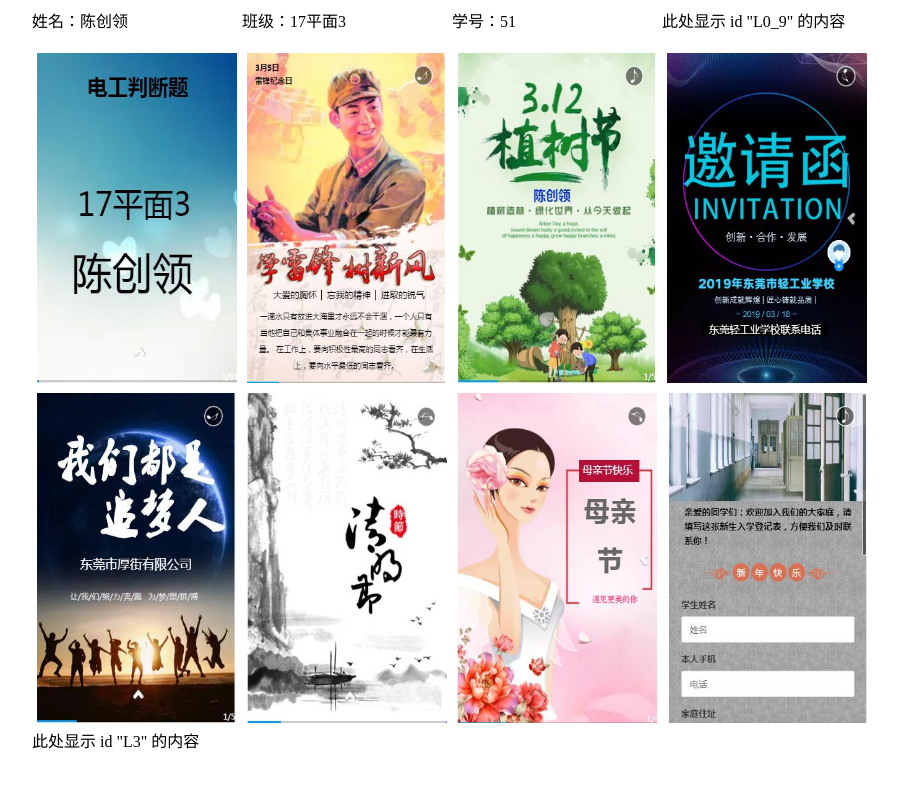
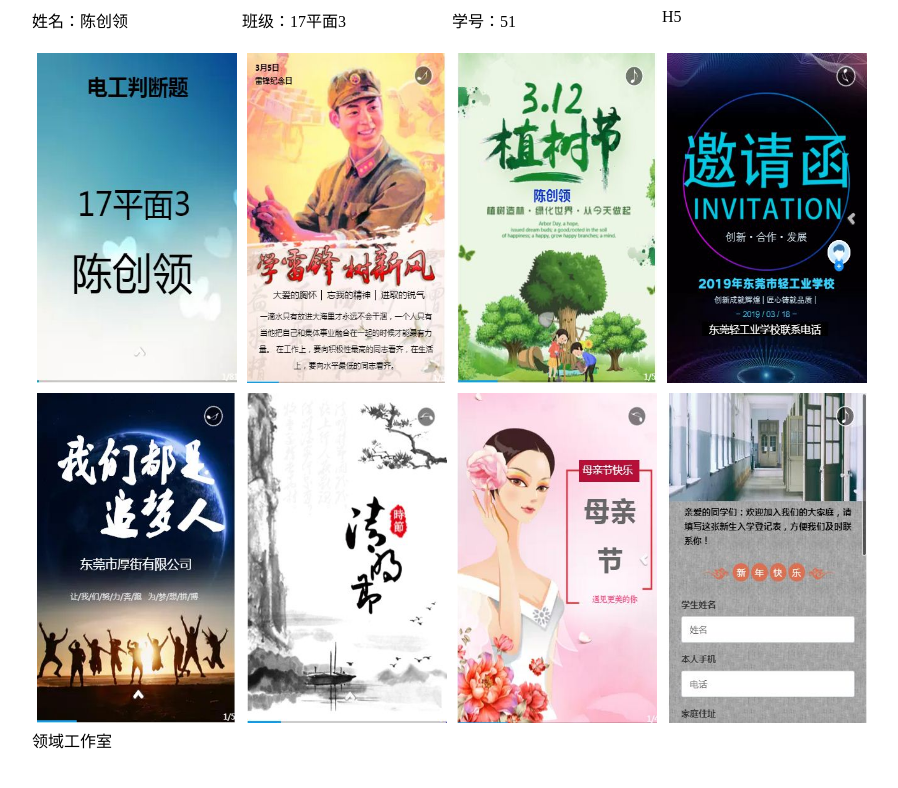
Before and after one commit to chuangling/-.github.io, a plain HTML site: page index.html in a window 1280 px wide. Shown: the whole page, without its empty margins (188-1086 px from the left). Drawn offline with Linux system fonts and the light colour scheme.

Commit message:
Add files via upload

```diff
--- a/index.html
+++ b/index.html
@@ -2,7 +2,7 @@
 <html xmlns="http://www.w3.org/1999/xhtml">
 <head>
 <meta http-equiv="Content-Type" content="text/html; charset=utf-8" />
-<title>领域工作室</title>
+<title>领域工作室H5页面</title>
 <style type="text/css">
 #L0 {
 	margin: auto;
@@ -57,7 +57,7 @@
   <div id="L0_6">姓名：陈创领</div>
 <div id="L0_7">班级：17平面3</div>
 <div id="L0_8">学号：51</div>
-<div id="L0_9">此处显示  id "L0_9" 的内容</div>
+<div id="L0_9">H5</div>
 
 
 </div>
@@ -74,7 +74,7 @@
  <div id="L1_1"><a href="https://g.eqxiu.com/s/N87QV7IW"><img src="pic/QMJ.JPG" width="200" height="330" /></a></div>
  <div id="L1_1"><a href="https://i.eqxiu.com/s/UwjlmyB8"><img src="pic/MQJ.JPG" width="200" height="330" /></a></div>
  <div id="L1_1"><a href="http://h5.eqxiu.com/ls/5e6ykC7C"><img src="pic/TXL.JPG" width="200" height="330" /></a></div>
- <div id="L3">此处显示  id "L3" 的内容</div>
+ <div id="L3">               领域工作室     </div>
 </div>
 </body>
 </html>
```
